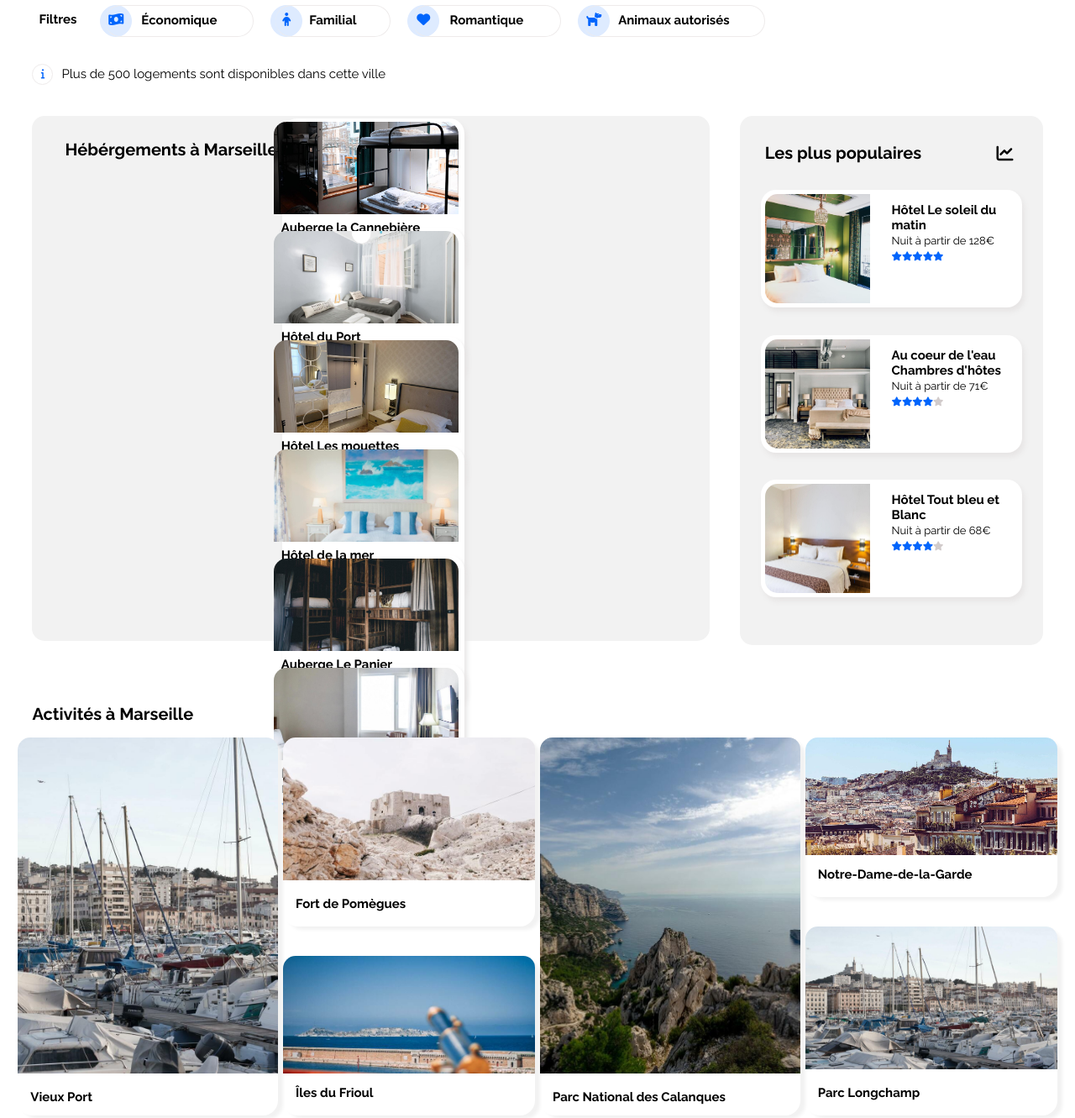
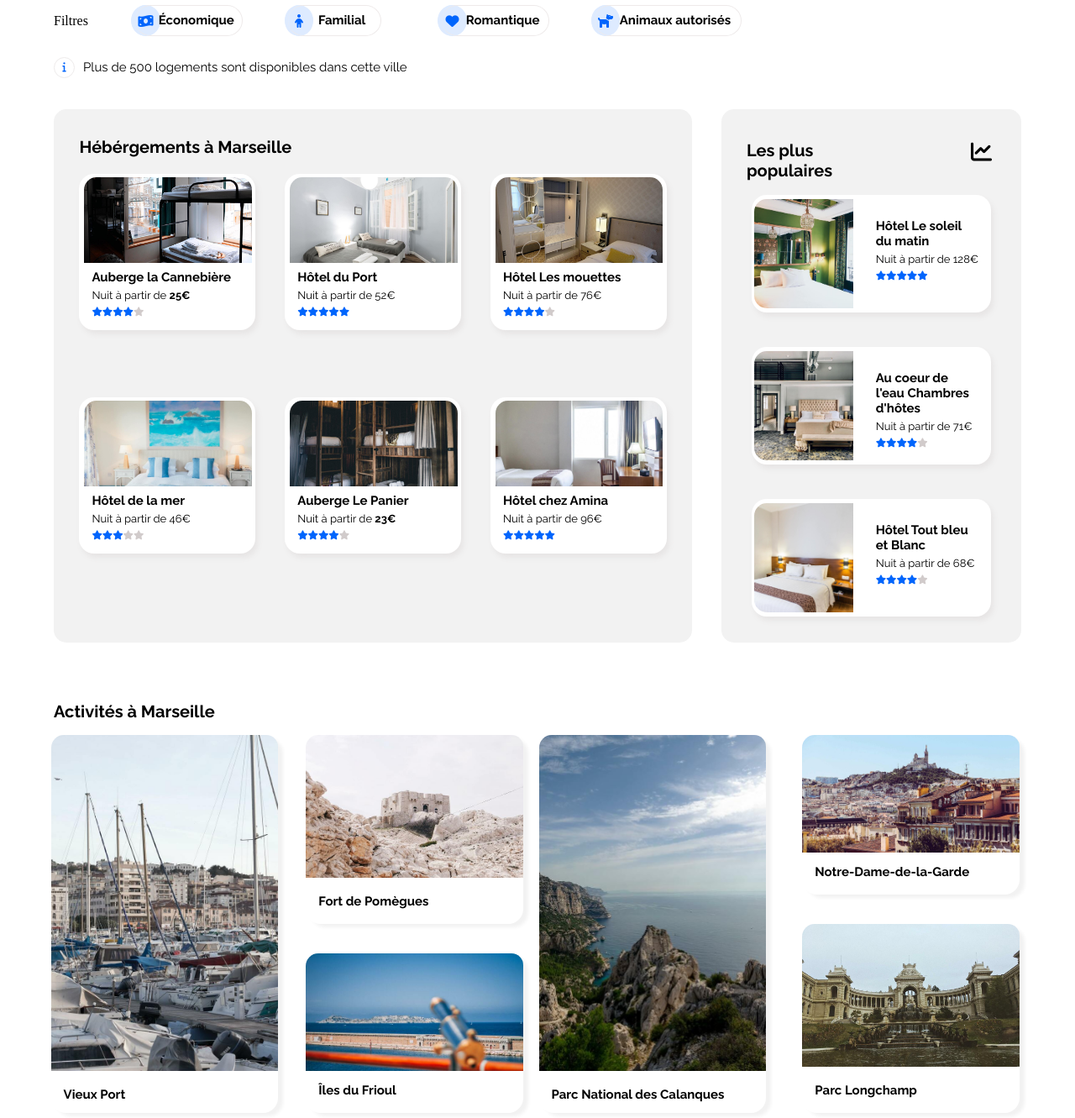
Before and after one commit to teapiee/Reservia, a plain HTML site: page index.html in a window 1280 px wide. Shown: the part 240-1571 px from the top of the page at 84% size. Drawn offline with Linux system fonts and the light colour scheme.

Commit message:
change pixels to percent

```diff
--- a/index.html
+++ b/index.html
@@ -16,7 +16,7 @@
 				<img src="logo/reservia.png" alt="Logo du site"/>
 			</p>
 			<nav>
-				<p><a href="#hebergements">Hébergements</a></p>
+				<p><a href="#hebergements_texte">Hébergements</a></p>
 				<p><a href="#activites">Activités</a></p>
 				<p><a href="inscription.html">S'inscrire</a></p>
 			</nav>
@@ -37,100 +37,118 @@
 			</div>
 		</section>
 		<section id="filtres">
-			<div id="textefiltres">Filtres</div>
-
-			<div class="icon"><i class="fas fa-money-bill-wave"></i></div>
-			<div id="economique">Économique</div>
-
-			<div class="icon"><i class="fas fa-child"></i></div>
+			<div id="filtres_texte">Filtres</div>
+			<div id="filtres_ctr">
+				<div class="filtres_contenu">
+					<div class="filtres_icon"><i class="fas fa-money-bill-wave"></i></div>
+					<div class="eco_rom">Économique</div>
+				</div>
+				<div class="filtres_contenu">
+					<div class="filtres_icon"><i class="fas fa-child"></i></div>
 					<div id="familial">Familial</div>
-
-			<div class="icon"><i class="fas fa-heart"></i></div>
-			<div id="romantique">Romantique</div>
-
-			<div class="icon"><i class="fas fa-dog"></i></div>
+				</div>
+				<div class="filtres_contenu">
+					<div class="filtres_icon"><i class="fas fa-heart"></i></div>
+					<div class="eco_rom">Romantique</div>
+				</div>
+				<div class="filtres_contenu">
+					<div class="filtres_icon"><i class="fas fa-dog"></i></div>
 					<div id="animaux">Animaux autorisés</div>
+				</div>
+			</div>
 		</section>
 
 		<section id="info">
-			<p id="infoicon"><i class="fas fa-info"></i></p>
-			<p id="infotexte">Plus de 500 logements sont disponibles dans cette ville</p>
+			<p id="info_icon"><i class="fas fa-info"></i></p>
+			<p id="info_texte">Plus de 500 logements sont disponibles dans cette ville</p>
 		</section>
 
 		<!--midsection-->
-		<section id="midctr">
-			<section id="centerctr">
-				<h2 id="hebergements">Hébérgements à Marseille</h2>
+		<section id="midsection">
+			<section id="center_ctr">
+				<h2 id="hebergements_texte">Hébérgements à Marseille</h2>
 				<div id="hebergements_contenu">
 					<div class="boxcenter">
-						<img src="images/hebergements/photo1_1.jpg" alt="Image chambre de l'auberge"/> <!--TEST IMAGE-->
+						<img src="images/hebergements/photo1_1.jpg" alt="Image chambre de l'auberge"/>
+						<div class="boxcenter_texte">
 							<p class="nomhebergement">Auberge la Cannebière</p>
 							<p class="prix">Nuit à partir de <strong>25€</strong></p>
 							<p class="classement"><i class="fas fa-star"></i><i class="fas fa-star"></i><i class="fas fa-star"></i><i class="fas fa-star"></i><span class="etoiles"><i class="fas fa-star"></i></span></p>
 						</div>
+					</div>
 					<div class="boxcenter">
-						<img src="images/hebergements/photo1_2.jpg" alt="Image chambre de l'hôtel"/> <!--TEST IMAGE-->
+						<img src="images/hebergements/photo1_2.jpg" alt="Image chambre de l'hôtel"/>
+						<div class="boxcenter_texte">
 							<p class="nomhebergement">Hôtel du Port</p>
 							<p class="prix">Nuit à partir de 52€</p>
 							<p class="classement"><i class="fas fa-star"></i><i class="fas fa-star"></i><i class="fas fa-star"></i><i class="fas fa-star"></i><i class="fas fa-star"></i></p>
 						</div>
+					</div>
 					<div class="boxcenter">
-						<img src="images/hebergements/photo1_3.jpg" alt="Image chambre de l'hôtel"/> <!--TEST IMAGE-->
+						<img src="images/hebergements/photo1_3.jpg" alt="Image chambre de l'hôtel"/>
+						<div class="boxcenter_texte">
 							<p class="nomhebergement">Hôtel Les mouettes</p>
 							<p class="prix">Nuit à partir de 76€</p>
 							<p class="classement"><i class="fas fa-star"></i><i class="fas fa-star"></i><i class="fas fa-star"></i><i class="fas fa-star"></i><span class="etoiles"><i class="fas fa-star"></i></span></p>
 						</div>
+					</div>
 					<div class="boxcenter">
-						<img src="images/hebergements/photo1_4.jpg" alt="Image chambre de l'hôtel"/> <!--TEST IMAGE-->
+						<img src="images/hebergements/photo1_4.jpg" alt="Image chambre de l'hôtel"/>
+						<div class="boxcenter_texte">
 							<p class="nomhebergement">Hôtel de la mer</p>
 							<p class="prix">Nuit à partir de 46€</p>
 							<p class="classement"><i class="fas fa-star"></i><i class="fas fa-star"></i><i class="fas fa-star"></i><span class="etoiles"><i class="fas fa-star"></i><i class="fas fa-star"></i></span></p>
 						</div>
+					</div>
 					<div class="boxcenter">
-						<img src="images/hebergements/photo1_5.jpg" alt="Image chambre de l'auberge"/> <!--TEST IMAGE-->
+						<img src="images/hebergements/photo1_5.jpg" alt="Image chambre de l'auberge"/>
+						<div class="boxcenter_texte">
 							<p class="nomhebergement">Auberge Le Panier</p>
 							<p class="prix">Nuit à partir de <strong>23€</strong></p>
 							<p class="classement"><i class="fas fa-star"></i><i class="fas fa-star"></i><i class="fas fa-star"></i><i class="fas fa-star"></i><span class="etoiles"><i class="fas fa-star"></i></span></p>
 						</div>
+					</div>
 					<div class="boxcenter">
-						<img src="images/hebergements/photo1_6.jpg" alt="Image chambre de l'hôtel"/> <!--TEST IMAGE-->
+						<img src="images/hebergements/photo1_6.jpg" alt="Image chambre de l'hôtel"/>
+						<div class="boxcenter_texte">
 							<p class="nomhebergement">Hôtel chez Amina</p>
 							<p class="prix">Nuit à partir de 96€</p>
 							<p class="classement"><i class="fas fa-star"></i><i class="fas fa-star"></i><i class="fas fa-star"></i><i class="fas fa-star"></i><i class="fas fa-star"></i></p>
 						</div>
 					</div>
+				</div>
 			</section>
 
-			<aside id="sidectr">
-				<div id="titreside">
+			<aside id="aside_ctr">
+				<div id="titre_aside">
 					<h2>Les plus populaires</h2>
-					<div id="iconchart"><i class="fas fa-chart-line"></i></div>
+					<div id="icon_chart"><i class="fas fa-chart-line"></i></div>
 				</div>
-				<div class="boxside">
-					<div class="imgboxside">
+				<div class="boxaside">
+					<div class="boxaside_img">
 						<img src="images/hebergements/photo2_1.jpg" alt="Image chambre de l'hôtel" title="Cliquez ici"/>
 					</div>
-					<div class="texteside">
+					<div class="boxaside_texte">
 						<p class="nomhebergement">Hôtel Le soleil du matin</p>
 						<p class="prix">Nuit à partir de 128€</p>
 						<p class="classement"><i class="fas fa-star"></i><i class="fas fa-star"></i><i class="fas fa-star"></i><i class="fas fa-star"></i><i class="fas fa-star"></i></p>
 					</div>
 				</div>
-				<div class="boxside">
-					<div class="imgboxside">
+				<div class="boxaside">
+					<div class="boxaside_img">
 						<img src="images/hebergements/photo2_2.jpg" alt="Image chambre de l'hôtel" title="Cliquez ici"/>
 					</div>
-					<div class="texteside">
+					<div class="boxaside_texte">
 						<p class="nomhebergement">Au coeur de l'eau Chambres d'hôtes</p>
 						<p class="prix">Nuit à partir de 71€</p>
 						<p class="classement"><i class="fas fa-star"></i><i class="fas fa-star"></i><i class="fas fa-star"></i><i class="fas fa-star"></i><span class="etoiles"><i class="fas fa-star"></i></span></p>
 					</div>
 				</div>
-				<div class="boxside">
-					<div class="imgboxside">
+				<div class="boxaside">
+					<div class="boxaside_img">
 						<img src="images/hebergements/photo2_3.jpg" alt="Image chambre de l'hôtel" title="Cliquez ici"/>
 					</div>
-					<div class="texteside">
+					<div class="boxaside_texte">
 						<p class="nomhebergement">Hôtel Tout bleu et Blanc</p>
 						<p class="prix">Nuit à partir de 68€</p>
 						<p class="classement"><i class="fas fa-star"></i><i class="fas fa-star"></i><i class="fas fa-star"></i><i class="fas fa-star"></i><span class="etoiles"><i class="fas fa-star"></i></span></p>
@@ -140,26 +158,27 @@
 
 		</section>
 
+		<!--lower section-->
 		<section>
 			<h2 id="activites">Activités à Marseille</h2>
-			<section id="lowctr"> <!--container for the 6 elements/boxes-->
+			<section id="low_ctr"> <!--container for the 6 elements/boxes-->
 
 				<div class="boxlow"> <!--container for (first) 3 boxes-->
 
-					<div id="bboxlower1"> <!--container for 1st big box-->
+					<div id="bbox_low1"> <!--container for 1st big box-->
 						<div class="bbox"> <!-- 1st big box-->
-							<img src="images/activites/photo3_1.jpg" alt="bimgactivite"/>
+							<img src="images/activites/photo3_1.jpg" alt="Le Vieux Port"/>
 							<p class="bnomactivite">Vieux Port</p>
 						</div>
 					</div>
 
-					<div id="msboxlower1"> <!--container for 1st medium & small box-->
+					<div id="msbox_low1"> <!--container for 1st medium & small box-->
 						<div class="mbox"> <!--1st medium box-->
-							<img src="images/activites/photo3_2.jpg" alt="mimgactivite"/>
+							<img src="images/activites/photo3_2.jpg" alt="Le Fort de Pomègues"/>
 							<p class="mnomactivite">Fort de Pomègues</p>
 						</div>
 						<div class="sbox"> <!--1st small box-->
-							<img src="images/activites/photo3_3.jpg" alt="simgactivite1"/>
+							<img src="images/activites/photo3_3.jpg" alt="Les Îles du Frioul"/>
 							<p class="snomactivite">Îles du Frioul</p>
 						</div>
 					</div>
@@ -167,19 +186,19 @@
 
 				<div class="boxlow"> <!--container for (second) 3 boxes-->
 
-					<div id="bboxlower2"> <!--container for 2nd big box-->
+					<div id="bbox_low2"> <!--container for 2nd big box-->
 						<div class="bbox"> <!-- 2nd big box-->
-							<img src="images/activites/photo3_4.jpg" alt="bimgactivite"/>
+							<img src="images/activites/photo3_4.jpg" alt="Le Parc National des Calanques"/>
 							<p class="bnomactivite">Parc National des Calanques</p>
 						</div>
 					</div>
-					<div id="msboxlower2"> <!--container for 2nd medium & small box-->
+					<div id="msbox_low2"> <!--container for 2nd medium & small box-->
 						<div class="sbox"> <!--2nd small box-->
-							<img src="images/activites/photo3_5.jpg" alt="simgactivite"/>
+							<img src="images/activites/photo3_5.jpg" alt="Le Notre-Dame-de-la-Garde"/>
 							<p class="snomactivite">Notre-Dame-de-la-Garde</p>
 						</div>
 						<div class="mbox"> <!--2nd medium box-->
-							<img src="images/activites/photo3_1.jpg" alt="mimgactivite"/>
+							<img src="images/activites/photo3_6.jpg" alt="Le Parc Longchamp"/>
 							<p class="mnomactivite">Parc Longchamp</p>
 						</div>
 					</div>
--- a/stylesheet.css
+++ b/stylesheet.css
@@ -1,13 +1,12 @@
 body{
-	margin-left:3%;
-	margin-right:3%;
+	margin-left:5%;
+	margin-right:5%;
 }
 
 /*header*/
-img{
-	width: 100px;
+img[alt*="Logo"]{
+	width: 27%;
 	height: 50px;
-	margin-left: 3%;
 	margin-top: 3%;
 }
 nav p{
@@ -82,56 +81,66 @@ label{
 }
 
 /*filter section*/
-.icon{
+#filtres{
+	width:80%;
+	min-width:65%;
+	height:50px;
+	display:flex;
+	justify-content: space-between;
+}
+#filtres_ctr{
+	width:90%;
+	display:flex;
+	justify-content: flex-start;
+}
+#filtres_texte{
+	width:10%;
+	padding-top:10px; /*align with icon and texte*/
+}
+.filtres_contenu{
+	width:22%;
+	height:75%;
+	display:flex;
+	justify-content: flex-start;
+}
+.filtres_icon{
+	width:18%;
+	text-align: center;
 	color:#0065FC;
-	width: 20px;
-	height: 20px;
+    background-color: #DEEBFF;
 	border: 1px #DEEBFF solid;
-	border-radius:50%;
-	padding: 8px;
-	text-align: center;
-	background-color: #DEEBFF;
-	margin-left: 20px;
-	margin-right:-32px;
+    border-radius:50%;
+	padding-top:10px; /*center icon in the circle*/
+	margin-right: -30px;
 }
-#textefiltres, #economique, #familial, #romantique, #animaux{
+.eco_rom, #familial, #animaux{
+	padding-top:8px; /*to align text with icon*/
+	padding-left:18px;
+	border-top:1px rgb(238, 234, 234) solid;
+    border-right:1px rgb(238, 234, 234) solid;
+    border-bottom:1px rgb(238, 234, 234) solid;
+	border-radius: 20px;
+	text-align:center;
+}
+.eco_rom{
+	width:60%;
+}
+#familial{
+	width:50%;
+}
+#animaux{
+	width:85%;
+}
+#filtrestexte, .eco_rom, #familial, #animaux{
 	font-size: 15px;
 	font-family: 'Raleway', sans-serif;
 	font-weight: 700;
 	color: black;
-	height:20px;
-	border-radius:20px;
-	padding:8px;
-	text-align:center;
-	margin-bottom: 20px;
 }
-#economique, #familial, #romantique, #animaux{
-	border-top:1px rgb(238, 235, 235) solid;
-	border-right:1px rgb(238, 235, 235) solid;
-	border-bottom:1px rgb(238, 235, 235) solid;
-}
-#economique{
-	width:160px;
-}
-#familial{
-	width:120px;
-}
-#romantique{
-	width:160px;
-}
-#animaux{
-	width:200px;
-}
-#filtres{
-	display:flex;
-}
-#economique:hover{     /*bleu au survol des filtres*/
+.eco_rom:hover{     /*bleu au survol des filtres*/
 	color:#0065FC;
 }
 #familial:hover{
-	color:#0065FC;
-}
-#romantique:hover{
 	color:#0065FC;
 }
 #animaux:hover{      /*fin survol*/
@@ -140,7 +149,7 @@ label{
 
 
 /*info section*/
-#infoicon{
+#info_icon{
 	color:#0065FC;
 	font-weight: lighter;
 	font-size:12px;
@@ -152,7 +161,7 @@ label{
 	text-align: center;
 	margin-right: 10px;
 }
-#infotexte{
+#info_texte{
 	font-family:'Raleway', sans-serif;
 	font-size:15px;
 }
@@ -162,24 +171,37 @@ label{
 
 /*Midcenter Section*/
 
+#midsection{ /*container for center and side: flexed*/
+	display:flex;
+	justify-content: space-between;
+	margin-top: 25px;
+	margin-bottom: 70px;
+}
+
 /*center section*/
-#centerctr{
-	width:63%;
-	height:565px;
+#center_ctr{
+	width:66%;
+	height:625px;
 	border-radius: 15px;
+	padding-bottom: 10px;
 	background-color:#F2F2F2;
-	display: flex;
+	display:flex;
+	flex-direction: column;
+	justify-content: space-around;
+	align-items: center;
+}
+#hebergements_contenu{
+	width:92%;
+	height:85%;
+	display:flex;
+	justify-content: space-between;
 	flex-wrap: wrap;
-	justify-content: space-around;
-	padding-left: 2%;
-	padding-right: 2%;
-	padding-top: 1%;
-	padding-bottom:4%;
+	align-items: flex-start;
 }
-#hebergements{
+#hebergements_texte{
 	width:100%;
-	height:8%;
-	padding-left:2%;
+	height:5%;
+	padding-left:8%;
 	margin-bottom:-20px;
 	font-family:'Raleway', sans-serif;
 	font-weight:700;
@@ -188,59 +210,66 @@ label{
 }
 .boxcenter{
 	background-color: white;
-	width:210px;
-	height:180px;
+	width:30%;
+	height:35%;
 	border-radius: 18px;
 	box-shadow:3px 5px 6px #e7e5e5;
-	padding-left: 3%;
-	margin-top:-50px;
 }
-
-img[alt*="Image chambre"]{ /*TEST for images*/
-	width:220px;
-	height:110px;
-	margin:4px 0px 1px -17px;
-	border-radius:15px 15px 0px 0px;
+img[alt*="Image chambre"]{
+	width:95%;
+	height:55%;
+    border-radius:15px 15px 0px 0px;
+	margin-top:4px;
+	margin-left:6px;
 	object-fit: cover;
+}
+.boxcenter_texte{
+	height:45%;
+	margin-top:-11px;
+	padding-left:15px;
 }
 .nomhebergement{
 	font-family:'Raleway', sans-serif;
 	font-weight:700;
 	font-size:15px;
-	margin-bottom:-11px;
-	margin-left:-8px;
-	margin-top:2px;
+	padding-top:-2px;
+	margin-bottom:-8px;
 }
 .prix{
 	font-family:'Raleway', sans-serif;
 	font-weight:400;
 	font-size:13px;
-	margin-bottom:-6px;
-	margin-left:-8px;
+	margin-bottom:-5px;
 }
 .classement{
 	color:#0065FC;
 	font-size:11px;
-	margin-left:-8px;
 }
 .etoiles{
 	color:rgb(209, 203, 203);
 }
 
 /*aside section*/
-#sidectr{
-	width:30%;
-	height:590px;
+#aside_ctr{
+	width:31%;
+	height:625px;
 	border-radius: 15px;
 	background-color:#F2F2F2;
-	padding-bottom:40px;
+	padding-bottom: 10px;
 	display:flex;
 	flex-direction: column;
 	justify-content: space-around;
 	align-items: center;
 }
+#titre_aside{
+	width:100%;
+	height:50px;
+	margin-bottom:-10px;
+	display:flex;
+	justify-content:space-between;
+}
 aside h2{
-	width:200px;
+	width:50%;
 	height:25px;
 	margin-left:30px;
 	font-family:'Raleway', sans-serif;
@@ -248,36 +277,15 @@ aside h2{
 	color:black;
 	font-size:20px;
 }
-#iconchart{
+#icon_chart{
 	height:20px;
-	font-size: 20px;
+	font-size: 25px;
 	margin-top:18px;
 	margin-right:35px;
 }
-#titreside{
-	width:100%;
-	height:50px;
-	margin-bottom:-10px;
-	display:flex;
-	justify-content:space-between;
-}
-img[title*="Cliquez ici"]{ /*TEST for images*/
-	width:125px;
-	height:130px;
-	margin:5px 0px 5px 7px;
-	border-radius:15px 0px 0px 15px;
-	object-fit: cover;
-}
-.imgboxside{
-	margin-left:-30px;
-}
-.texteside{
-	width:130px;
-	padding-top:13px;
-}
-.boxside{
+.boxaside{
 	background-color: white;
-	width:300px;
+	width:77%;
 	height:140px;
 	border-radius: 18px;
 	box-shadow:3px 5px 6px #e7e5e5;
@@ -285,13 +293,22 @@ img[title*="Cliquez ici"]{ /*TEST for images*/
 	display:flex;
 	justify-content: space-around;
 }
+img[title*="Cliquez ici"]{ /*TEST for images*/
+	width:95%;
+	height:130px;
+	margin:5px 0px 5px 7px;
+	border-radius:15px 0px 0px 15px;
+	object-fit: cover;
+}
+.boxaside_img{
+	width:45%;
+	margin-left:-28px;
+}
+.boxaside_texte{
+	width:45%;
+	padding-top:13px;
+}
 
-#midctr{ /*container for center and side: flexed*/
-	display:flex;
-	justify-content: space-between;
-	margin-top: 25px;
-	margin-bottom: 70px;
-}
 
 /*lower section*/
 #activites{
@@ -300,29 +317,43 @@ img[title*="Cliquez ici"]{ /*TEST for images*/
 	color:black;
 	font-size:20px;
 }
-img[alt="bimgactivite"]{ /*TEST for images*/
-	width:310px;
+img[alt="Le Vieux Port"]{
+	width:100%;
 	height:400px;
 	margin:0px;
 	border-radius:15px 14px 0px 0px;
 	object-fit: cover;
 }
-img[alt="mimgactivite"]{ /*TEST for images*/
-	width:300px;
+img[alt="Le Parc National des Calanques"]{
+	width:100%;
+	height:400px;
+	margin:0px;
+	border-radius:15px 14px 0px 0px;
+	object-fit: cover;
+}
+img[alt="Le Fort de Pomègues"]{
+	width:100%;
 	height:170px;
 	margin:0px;
 	border-radius:15px 14px 0px 0px;
 	object-fit: cover;
 }
-img[alt="simgactivite"]{ /*TEST for images*/
-	width:300px;
+img[alt="Le Parc Longchamp"]{
+	width:100%;
+	height:170px;
+	margin:0px;
+	border-radius:15px 14px 0px 0px;
+	object-fit: cover;
+}
+img[alt="Le Notre-Dame-de-la-Garde"]{
+	width:100%;
 	height:140px;
 	margin:0px;
 	border-radius:15px 14px 0px 0px;
 	object-fit: cover;
 }
-img[alt="simgactivite1"]{ /*TEST for images*/
-	width:300px;
+img[alt="Les Îles du Frioul"]{
+	width:100%;
 	height:140px;
 	margin:0px;
 	border-radius:15px 14px 0px 0px;
@@ -355,43 +386,42 @@ img[alt="simgactivite1"]{ /*TEST for images*/
 	margin-top:10px;
 }
 
-#lowctr{
+#low_ctr{
 	display:flex;
-}
-.bbox{
-	width:310px;
-	height:450px;
-	border-radius:18px;
-	box-shadow:6px 4px 4px #F2F2F2;
-}
-.mbox{
-	width:300px;
-	height:225px;
-	border-radius:18px;
-	box-shadow:6px 4px 4px #F2F2F2;
-}
-.sbox{
-	width:300px;
-	height:190px;
-	border-radius:18px;
-	box-shadow:6px 4px 4px #F2F2F2;
-}
-#msboxlower1, #msboxlower2{
-	display:flex;
-	flex-direction: column;
-	justify-content: space-between;
-}
-#bboxlower1{
-	margin-left:-20px;
-}
-#msboxlower2{
-	margin-right:-20px;
 }
 .boxlow{
 	width:50%;
 	height:100%;;
 	display:flex;
 	justify-content: space-around;
+}
+#bbox_low1, #bbox_low2{
+	width:47%;
+	margin-left:-20px;
+}
+#msbox_low1, #msbox_low2{
+	width:45%;
+}
+#msbox_low2{
+	margin-right:-20px;
+}
+#msbox_low1, #msbox_low2{
+	display:flex;
+	flex-direction: column;
+	justify-content: space-between;
+}
+.bbox, .mbox, .sbox{
+	border-radius:18px;
+	box-shadow:6px 4px 4px #F2F2F2;
+}
+.bbox{
+	height:450px;
+}
+.mbox{
+	height:225px;
+}
+.sbox{
+	height:190px;
 }
 
 /*footer*/
```
Lines whose indentation alone changed are shown as unchanged.
